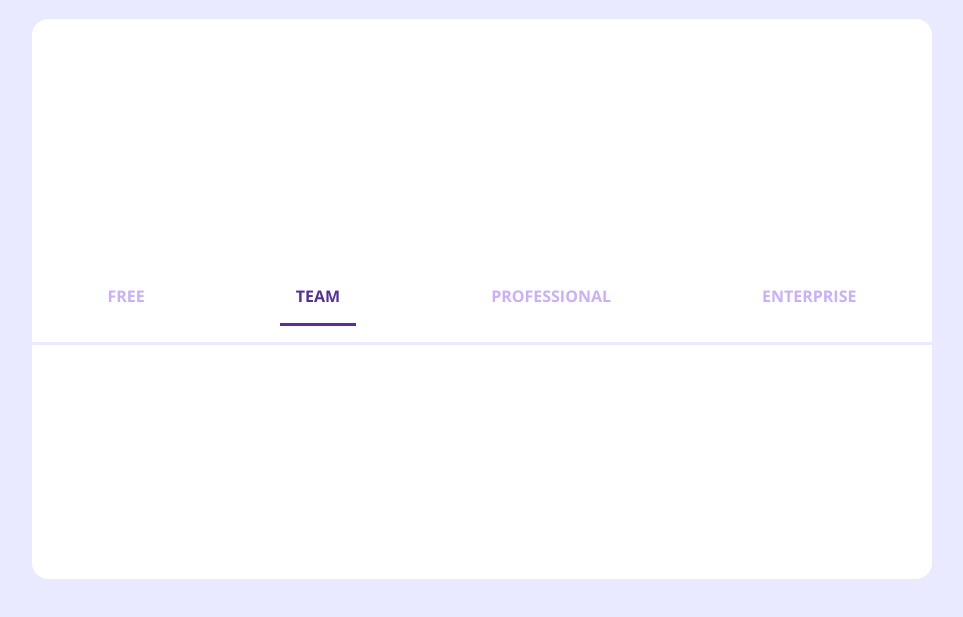
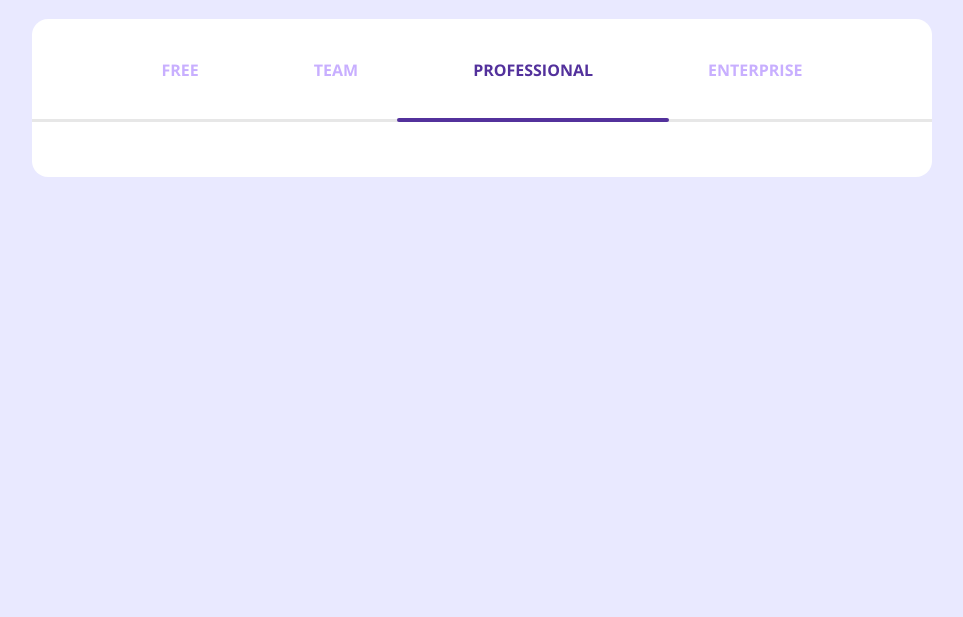
Before and after one commit to rupaklama/css-basics, a plain HTML site: page flex-box/index.html in a window 1280 px wide. Shown: the part 107-724 px from the top of the page, without its empty margins (158-1121 px from the left). Drawn offline with nearby package versions, Linux system fonts and the light colour scheme.

Commit message:
active underline with pseudo element

```diff
--- a/flex-box/index.css
+++ b/flex-box/index.css
@@ -24,12 +24,15 @@ h1 {
   width: 100%;
   max-width: 900px;
   border-radius: 1rem;
+  padding: 0 3.5rem 3.5rem;
 
   display: flex;
   flex-direction: column;
   align-items: center;
   justify-content: center;
-  height: 70vh;
+  /* height: 70vh; */
+  overflow: hidden;
+  position: relative;
 }
 
 .tabs {
@@ -37,14 +40,16 @@ h1 {
   text-transform: uppercase;
   font-weight: bold;
   color: rgb(200, 175, 255);
-  border-bottom: 3px solid rgb(233, 233, 255);
+  /* border: 1px solid red; */
+  /* border-bottom: 3px solid blue; */
 
   display: flex;
   justify-content: space-around;
+  padding: 1rem;
 }
 
 .tabs p {
-  padding: 1rem;
+  padding: 8px;
 }
 
 .tabs p:hover {
@@ -54,6 +59,39 @@ h1 {
 
 .tabs p.active {
   color: rgb(83, 49, 156);
-  border-bottom: 3px solid rgb(83, 49, 156);
-  align-self: stretch;
+  /* border-bottom: 3px solid rgb(83, 49, 156);
+  padding-bottom: 38px;
+  z-index: 1; */
+  position: relative;
 }
+
+.line {
+  width: 100%;
+  height: 3px;
+  background-color: rgb(231, 231, 231);
+  position: absolute;
+  top: 100px;
+}
+
+/* .underline {
+  width: 100%;
+  height: 4px;
+  display: inline-block;
+  background-color: purple;
+  position: absolute;
+  left: 0;
+  bottom: 0;
+} */
+
+/* pseudo element */
+.tabs .active::before {
+  content: "";
+  width: 200%;
+  height: 4px;
+  background-color: rgb(83, 49, 156);
+  position: absolute;
+  bottom: -33px;
+  left: -50%;
+  z-index: 2;
+  border-radius: 10px;
+}
--- a/flex-box/index.html
+++ b/flex-box/index.html
@@ -19,10 +19,12 @@
     <div class="container">
       <div class="tabs">
         <p>Free</p>
-        <p class="active">Team</p>
-        <p>Professional</p>
+        <p>Team</p>
+        <p class="active">Professional</p>
         <p>Enterprise</p>
       </div>
+
+      <div class="line"></div>
     </div>
   </body>
 </html>
```
